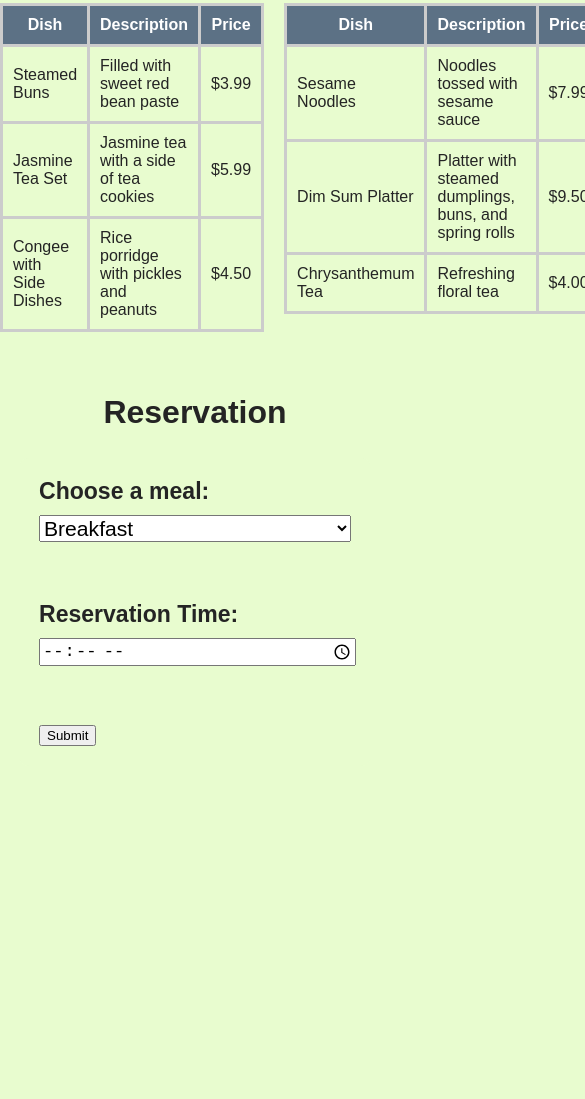
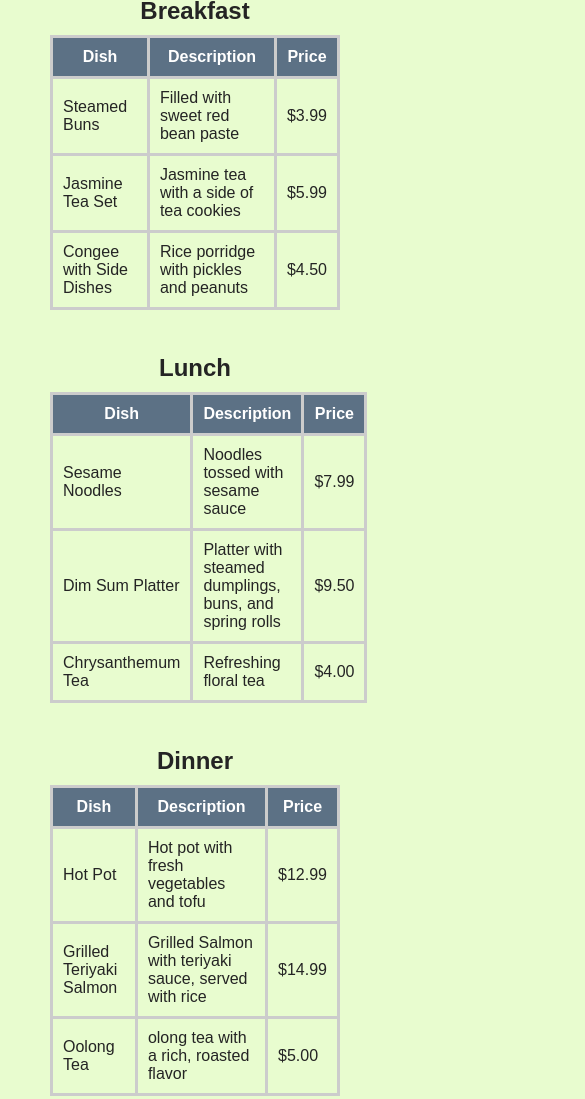
Before and after one commit to XiangyuMeng1/MI349-Final-Project, a plain HTML site: page reserve.html in a window 390 px wide. Shown: the part 486-1585 px from the top of the page, 585 px wide, since content can reach past the window. Before the commit the page ends 1252 px from the top, so only its background shows below. Drawn offline with Linux system fonts and the light colour scheme.

Commit message:
finished responsive design and other parts. need validation

```diff
--- a/reserve.html
+++ b/reserve.html
@@ -131,7 +131,7 @@
         <label for="time">Reservation Time:</label>
         <input type="time" id="time" name="time" required>
         <br><br>
-        <button type="submit">Submit</button>
+        <button type="submit" class="btn">Submit</button>
     </form>
     <script src="index.js"></script>
   </body>
--- a/screen.css
+++ b/screen.css
@@ -5,9 +5,9 @@ a.active {
 
 html, body {
     margin: 0;
-    padding: 0; /* 移除默认的内外边距 */
+    padding: 0;
     font-family: Arial, Helvetica, sans-serif;
-    background: #E8FCCF; /* 设置背景色 */
+    background: #E8FCCF;
     color: #242424;
 }
 
@@ -35,8 +35,6 @@ nav ul {
     list-style: none;
     display: flex;
     justify-content: flex-end;
-    padding: 0;
-    margin: 0;
 }
 
 nav ul li a {
@@ -50,7 +48,6 @@ nav ul li a {
     padding: 50px;
     border: 1px solid #eebbaf;
     border-radius: 8px;
-    margin: 0;
     margin-bottom: 20px;
 }
 
@@ -129,7 +126,6 @@ nav ul li a {
     font-size: 1.2em;
     font-weight: bold;
     margin-top: 20px;
-    cursor: pointer;
 }
 
 .btn:hover {
@@ -155,7 +151,6 @@ nav ul li a {
     line-height: 2em;
     margin: 0 auto;
     max-width: 1000px;
-    margin-bottom: px;
 }
 
 form {
@@ -179,7 +174,7 @@ label {
 }
 
 input, select, textarea {
-    font-size: 1.1em;
+    font-size: 1em;
     margin-bottom: 15px;
     width: 100%;
     max-width: 500px;
@@ -200,12 +195,15 @@ input, select, textarea {
 
 .menu-section {
     display: flex;
+    justify-content: center;
+    padding: 0 50px;
     gap: 20px;
-    justify-content: space-between;
 }
 
 .menu-category {
-    flex: 1;
+    flex: 0 1 50%;
+    max-width: 600px;
+    text-align: center;
 }
 
 .menu-category h3 {
@@ -234,4 +232,31 @@ input, select, textarea {
 
 .reservation-title {
     text-align: center;
+    font-size: 2em;
+    margin-top: 40px;
+    padding-top: 20px;
+    border-top: 1px solid #ccc;
 }
+
+@media (max-width: 780px) {
+    .menu-section {
+        flex-direction: column;
+        gap: 20px;
+    }
+
+    .menu-category {
+        max-width: 100%;
+    }
+
+
+    form {
+        width: 80%;
+        max-width: 400px;
+    }
+
+
+    .btn {
+        width: 100%;
+        text-align: center;
+    }
+}
```
Lines whose indentation alone changed are shown as unchanged.
